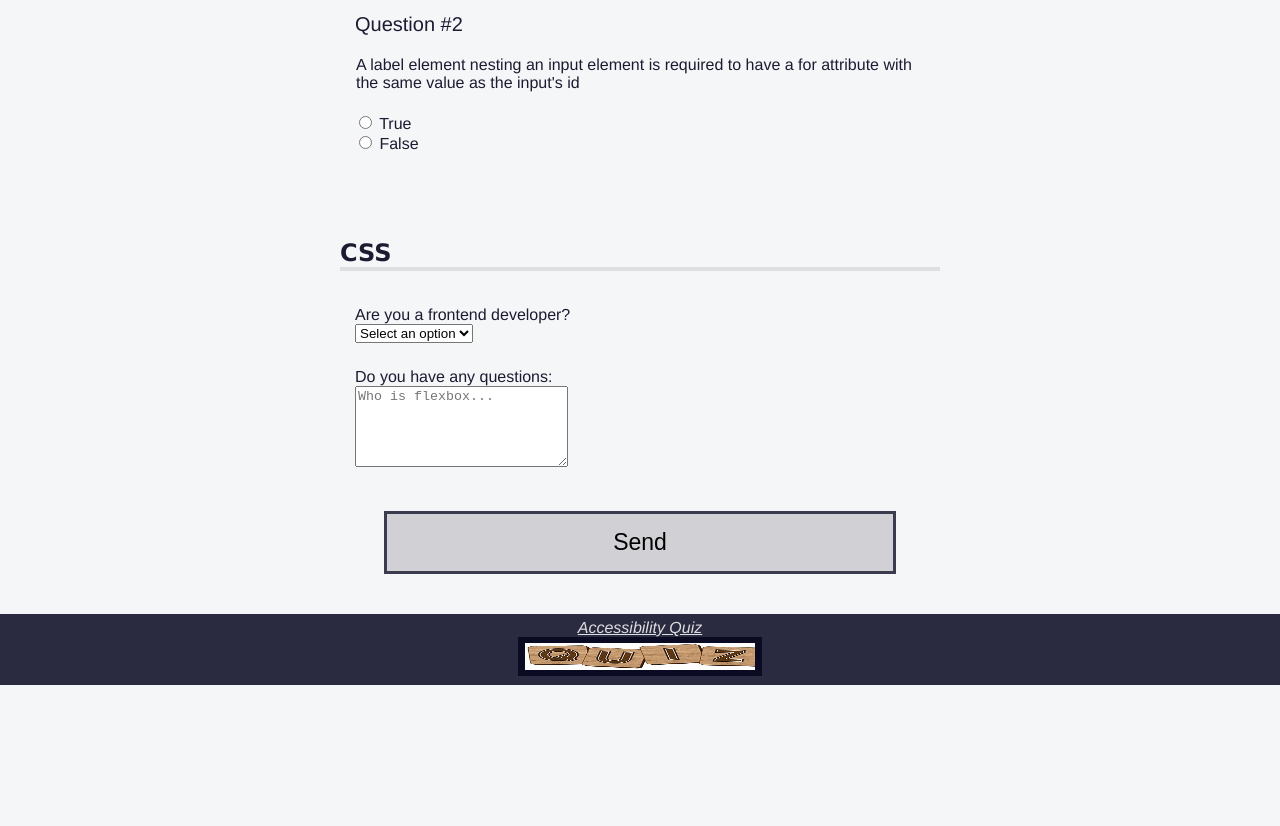
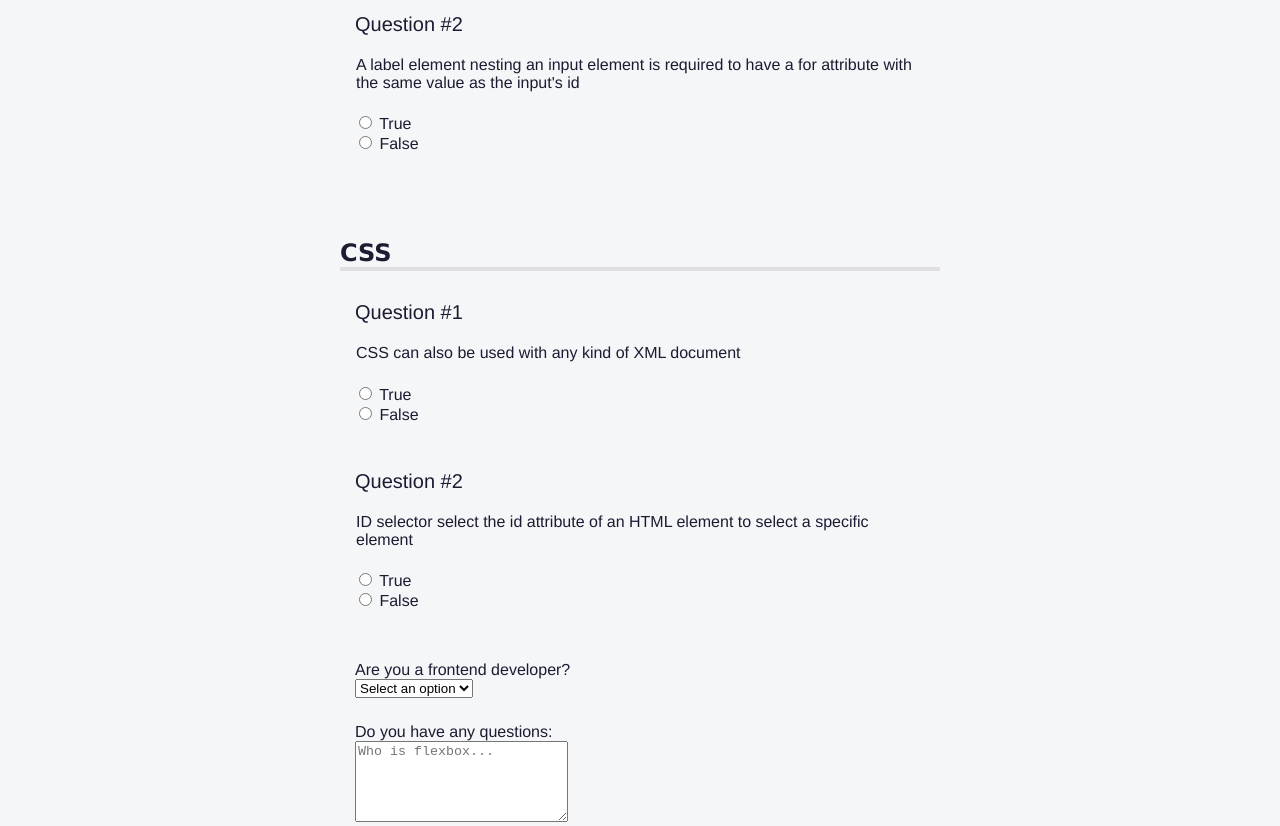
Before and after one commit to satyasaadhika/Accessibility-quiz, a plain HTML site: page index.html in a window 1280 px wide. Shown: the part 570-1396 px from the top of the page. Before the commit the page ends 1255 px from the top, so only its background shows below. Drawn offline with Linux system fonts and the light colour scheme.

Commit message:
Added CSS questions

```diff
--- a/index.html
+++ b/index.html
@@ -86,6 +86,50 @@
         </section>
         <section role="region" aria-labelledby="css-questions">
           <h2 id="css-questions">CSS</h2>
+          <div class="question-block">
+            <p>1</p>
+            <fieldset class="question" name="css-question-one">
+              <legend>
+               CSS can also be used with any kind of XML document
+              </legend>
+              <ul class="answers-list">
+                <li>
+                  <label for="q1-a1">
+                    <input type="radio" id="q1-a1" name="q1" value="true" />
+                    True
+                  </label>
+                </li>
+                <li>
+                  <label for="q1-a2">
+                    <input type="radio" id="q1-a2" name="q1" value="false" />
+                    False
+                  </label>
+                </li>
+              </ul>
+            </fieldset>
+          </div>
+          <div class="question-block">
+            <p>2</p>
+            <fieldset class="question" name="css-question-two">
+              <legend>
+                ID selector select the id attribute of an HTML element to select a specific element
+              </legend>
+              <ul class="answers-list">
+                <li>
+                  <label for="q2-a1">
+                    <input type="radio" id="q2-a1" name="q2" value="true" />
+                    True
+                  </label>
+                </li>
+                <li>
+                  <label for="q2-a2">
+                    <input type="radio" id="q2-a2" name="q2" value="false" />
+                    False
+                  </label>
+                </li>
+              </ul>
+            </fieldset>
+          </div>
           <div class="formrow">
             <div class="question-block">
               <label for="customer">Are you a frontend developer?</label>
```
